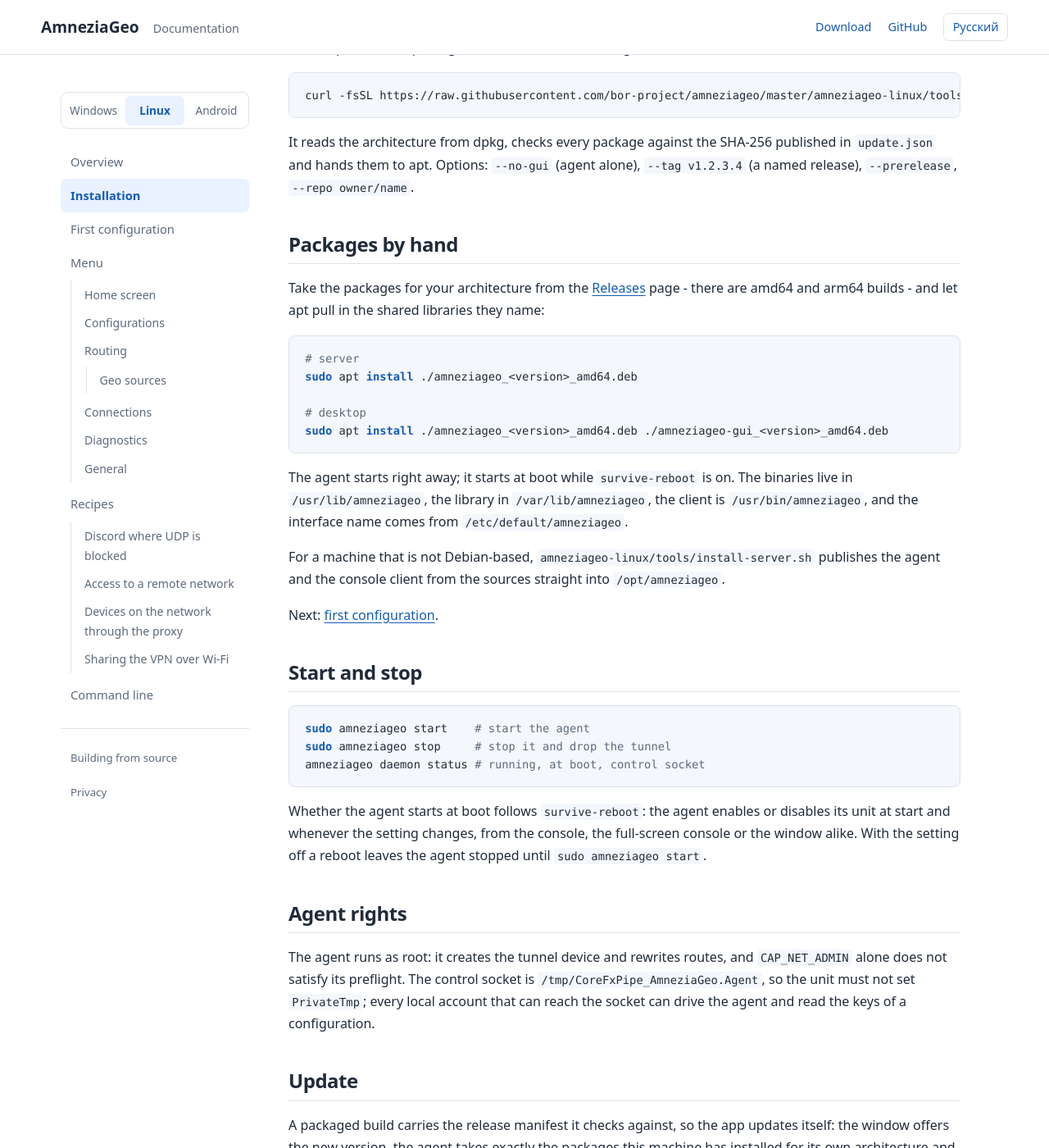
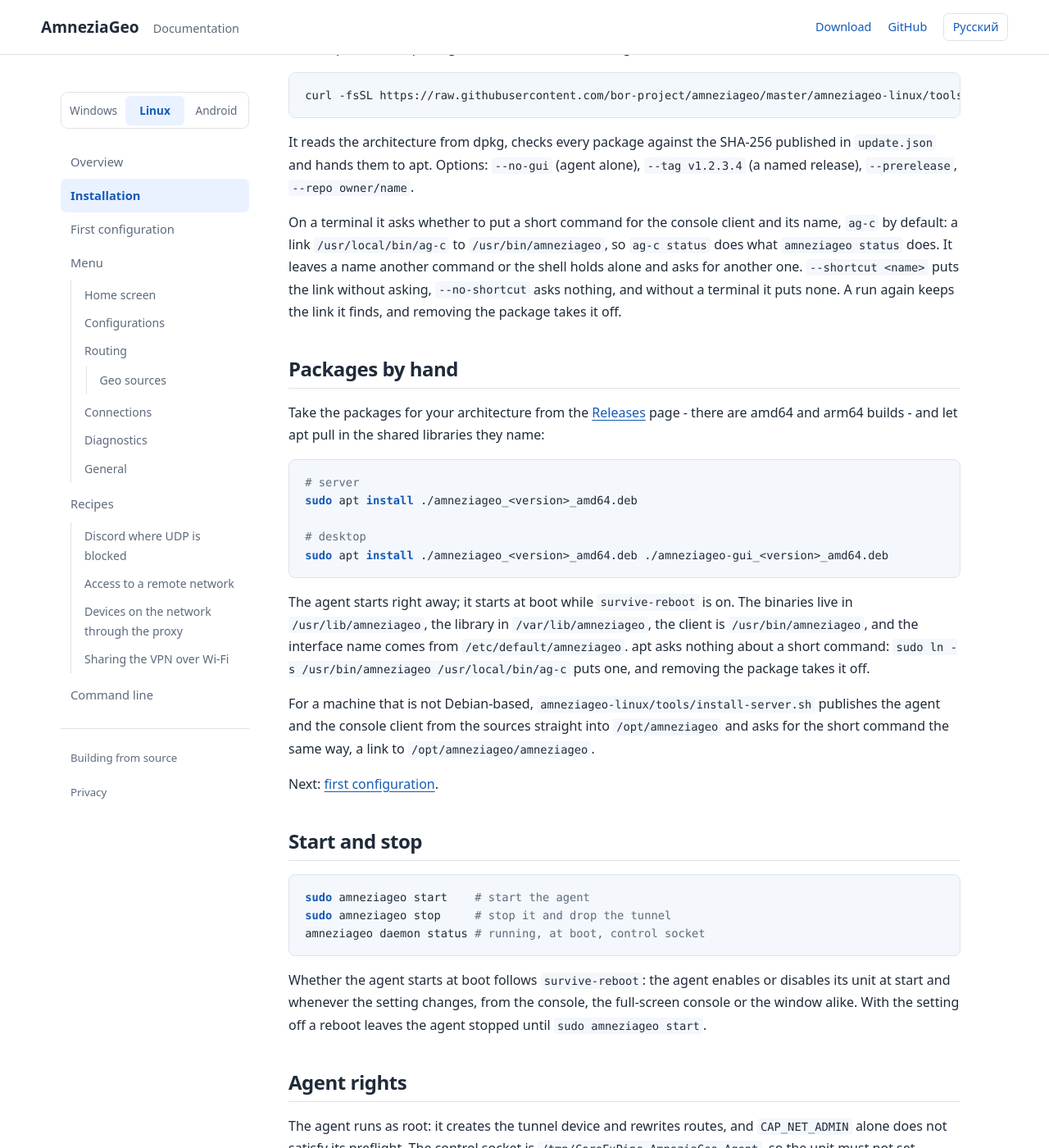
Before and after one commit to bor-project/amneziageo, a Jekyll site: the page built from docs/linux/install.md, in a window 1280 px wide and 1400 px high, scrolled down 593 px. Shown: the whole window at 82% size. Built offline with Jekyll 4.4.1, drawn with Linux system fonts in a browser that asks for light colours.

Commit message:
Document short command for Linux install

````diff
--- a/docs/linux/install.md
+++ b/docs/linux/install.md
@@ -27,6 +27,8 @@
 
 It reads the architecture from dpkg, checks every package against the SHA-256 published in `update.json` and hands them to apt. Options: `--no-gui` (agent alone), `--tag v1.2.3.4` (a named release), `--prerelease`, `--repo owner/name`.
 
+On a terminal it asks whether to put a short command for the console client and its name, `ag-c` by default: a link `/usr/local/bin/ag-c` to `/usr/bin/amneziageo`, so `ag-c status` does what `amneziageo status` does. It leaves a name another command or the shell holds alone and asks for another one. `--shortcut <name>` puts the link without asking, `--no-shortcut` asks nothing, and without a terminal it puts none. A run again keeps the link it finds, and removing the package takes it off.
+
 ## Packages by hand
 
 Take the packages for your architecture from the [Releases](https://github.com/bor-project/amneziageo/releases) page - there are amd64 and arm64 builds - and let apt pull in the shared libraries they name:
@@ -39,9 +41,9 @@
 sudo apt install ./amneziageo_<version>_amd64.deb ./amneziageo-gui_<version>_amd64.deb
 ```
 
-The agent starts right away; it starts at boot while `survive-reboot` is on. The binaries live in `/usr/lib/amneziageo`, the library in `/var/lib/amneziageo`, the client is `/usr/bin/amneziageo`, and the interface name comes from `/etc/default/amneziageo`.
+The agent starts right away; it starts at boot while `survive-reboot` is on. The binaries live in `/usr/lib/amneziageo`, the library in `/var/lib/amneziageo`, the client is `/usr/bin/amneziageo`, and the interface name comes from `/etc/default/amneziageo`. apt asks nothing about a short command: `sudo ln -s /usr/bin/amneziageo /usr/local/bin/ag-c` puts one, and removing the package takes it off.
 
-For a machine that is not Debian-based, `amneziageo-linux/tools/install-server.sh` publishes the agent and the console client from the sources straight into `/opt/amneziageo`.
+For a machine that is not Debian-based, `amneziageo-linux/tools/install-server.sh` publishes the agent and the console client from the sources straight into `/opt/amneziageo` and asks for the short command the same way, a link to `/opt/amneziageo/amneziageo`.
 
 Next: [first configuration](first-config.md).
 
````
Also changed, not shown: docs/linux/install.ru.md (+4 -2 lines).
